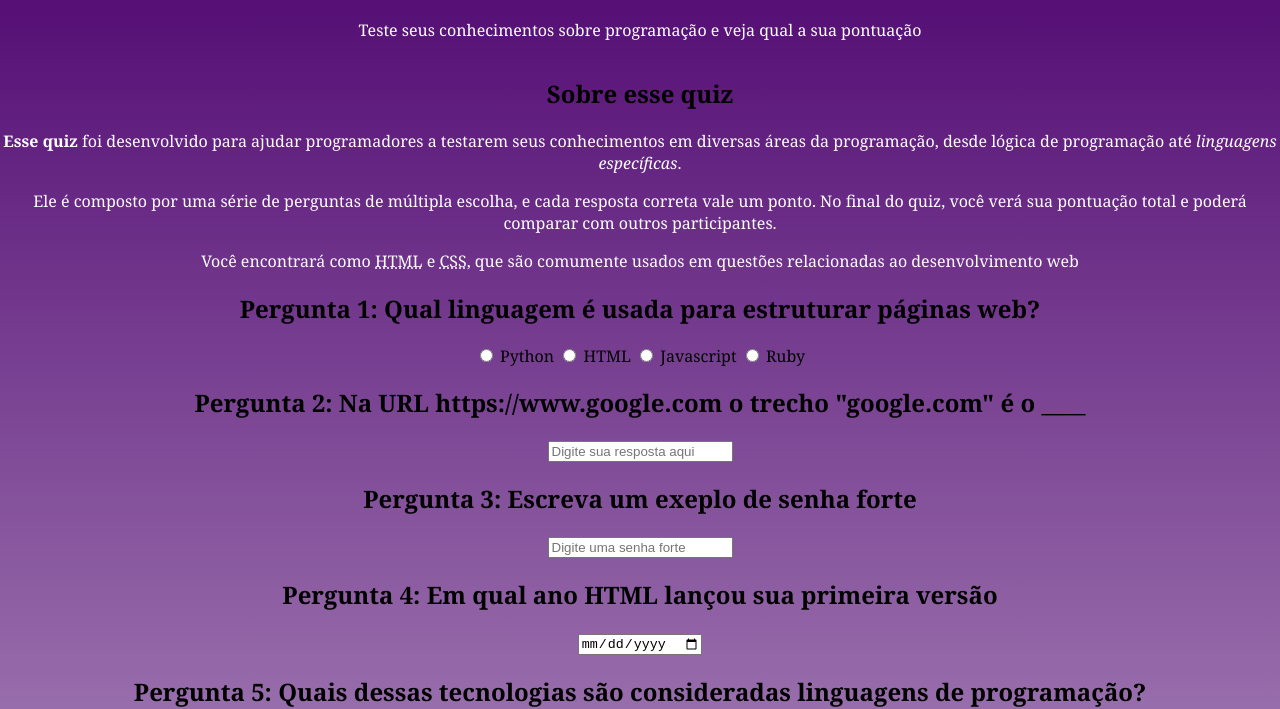
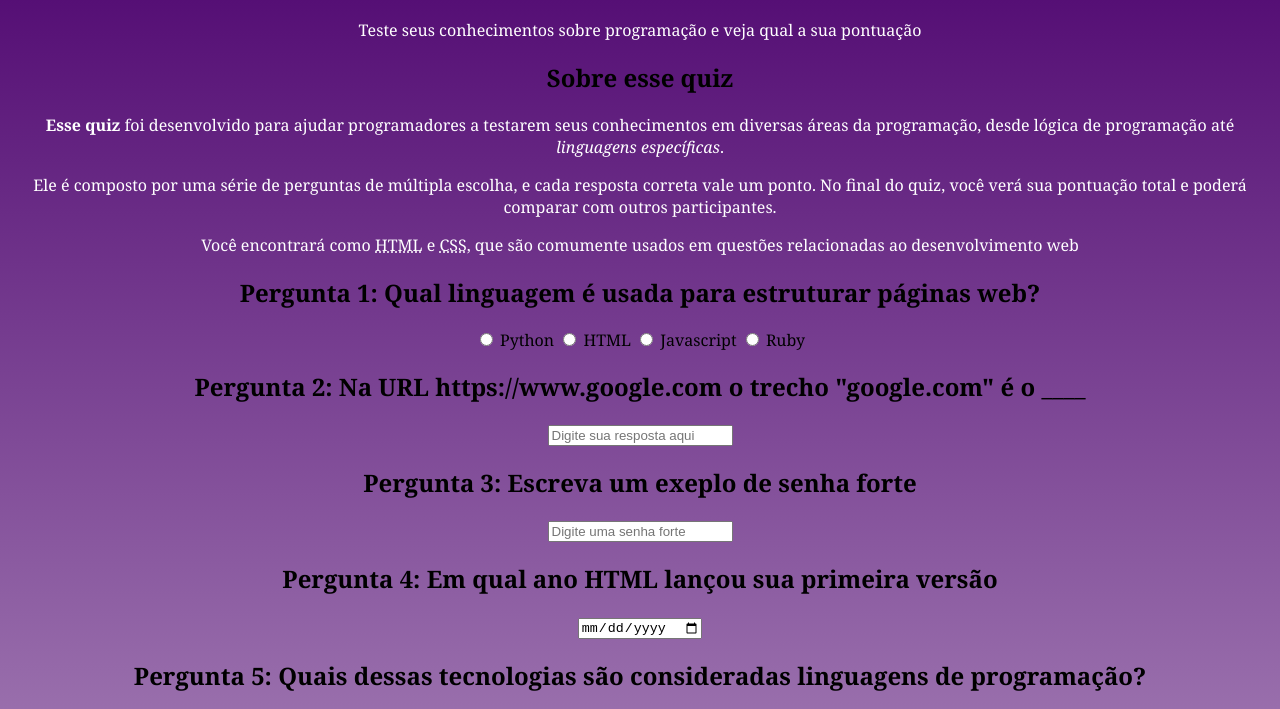
Before and after one commit to dvfuturedev/first_html, a plain HTML site: page project vscode/index.html in a window 1280 px wide. Shown: the part 67-776 px from the top of the page. Drawn offline with Linux system fonts and the light colour scheme.

Commit message:
style.css

```diff
--- a/project vscode/style.css
+++ b/project vscode/style.css
@@ -2,13 +2,6 @@ body {
     font-family: Cambria, Cochin, Georgia, Times, 'Times New Roman', serif;
     text-align: center;
     background: linear-gradient(to bottom, rgb(79, 6, 112), #ffffff);
-    background-size: cover;
-    min-height: 100vh;
-    margin: 0;
-    display: flex;
-    flex-direction: column;
-    justify-content: center;
-    align-items: center;
 }
 h1 {
     color: #ffffff;
```
